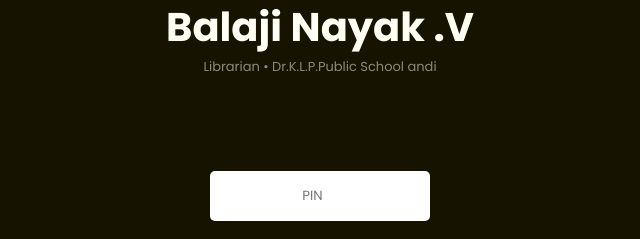
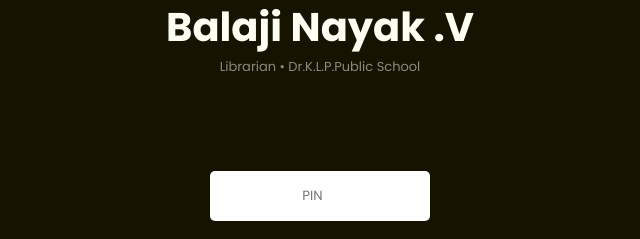
Before and after one commit to DhanushSaiCoder/BalajiNayak, a plain HTML site: page index.html in a window 1280 px wide. Shown: the part 326-565 px from the top of the page, 320-960 px from the left. Drawn offline with Linux system fonts and the light colour scheme.

Commit message:
removed andi

```diff
--- a/index.html
+++ b/index.html
@@ -15,7 +15,7 @@
         <div id="bioDiv" class="bioDiv">
             <img id="profileImg" src="profile.jpg" alt="profile.jpg">
             <h1>Balaji Nayak .V</h1>
-            <p>Librarian • Dr.K.L.P.Public School andi</p>
+            <p>Librarian • Dr.K.L.P.Public School</p>
         </div>
         <div id="btnsDiv" class="btnsDiv">
            <button onclick="showEnter()" class="bigBtn" id="enterBtn">Enter Attendance</button>
```
